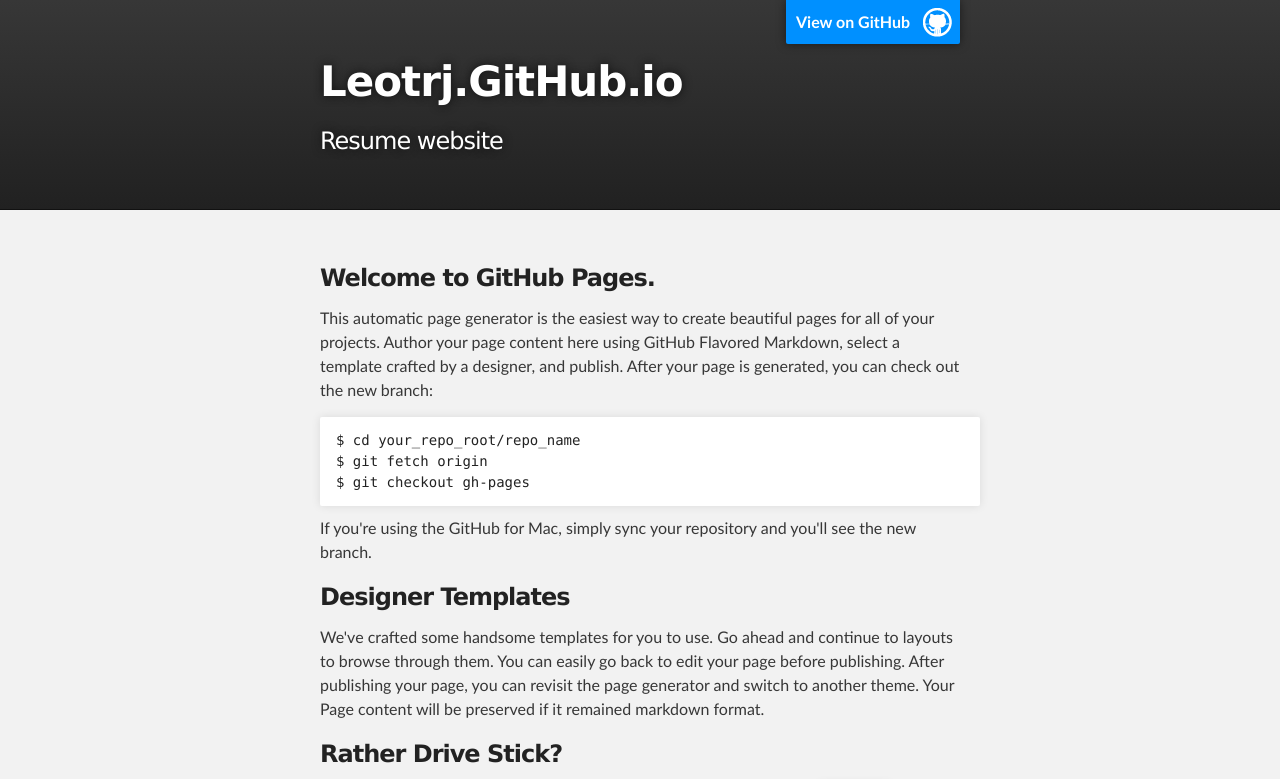
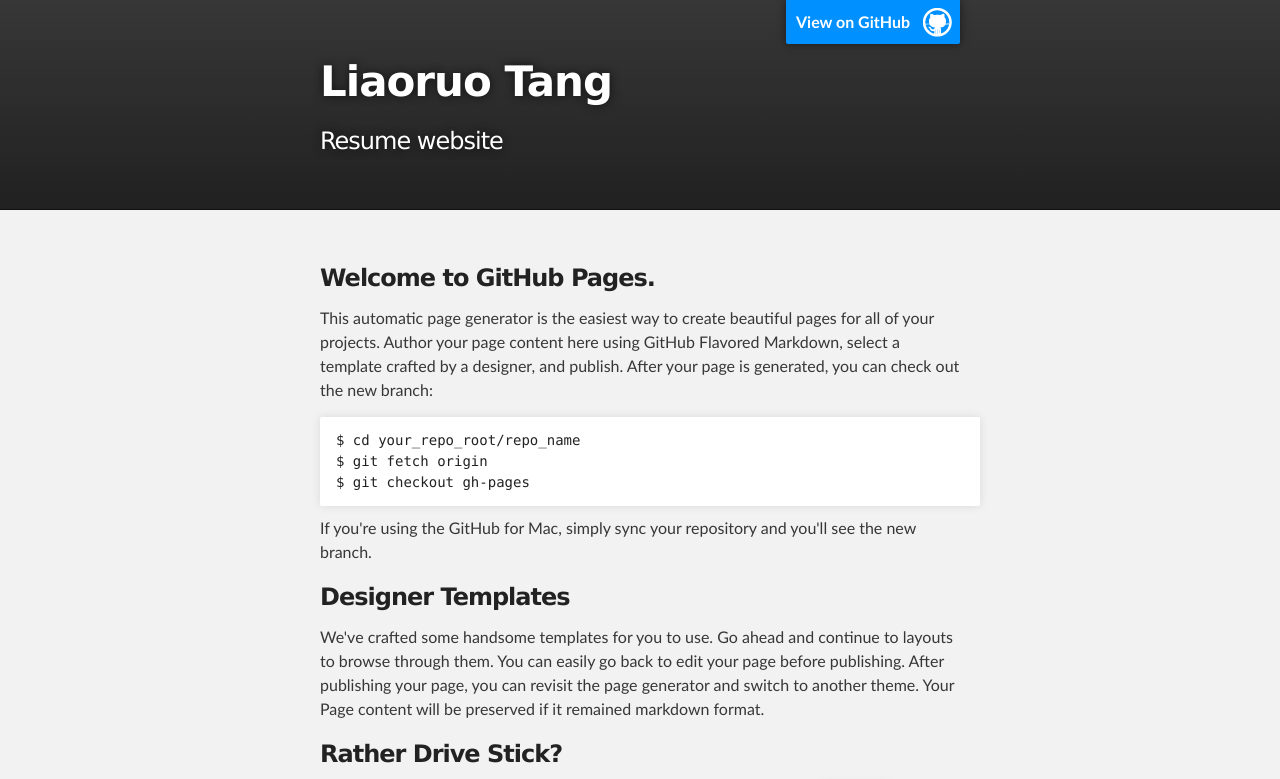
Before and after one commit to leotrj/leotrj.github.io, a plain HTML site: page index.html in a window 1280 px wide. Shown: the top 779 px of the page. Drawn offline with Linux system fonts and the light colour scheme.

Commit message:
Update index.html

```diff
--- a/index.html
+++ b/index.html
@@ -18,7 +18,7 @@
         <header class="inner">
           <a id="forkme_banner" href="https://github.com/leotrj">View on GitHub</a>
 
-          <h1 id="project_title">Leotrj.GitHub.io</h1>
+          <h1 id="project_title">Liaoruo Tang</h1>
           <h2 id="project_tagline">Resume website</h2>
 
         </header>
```
